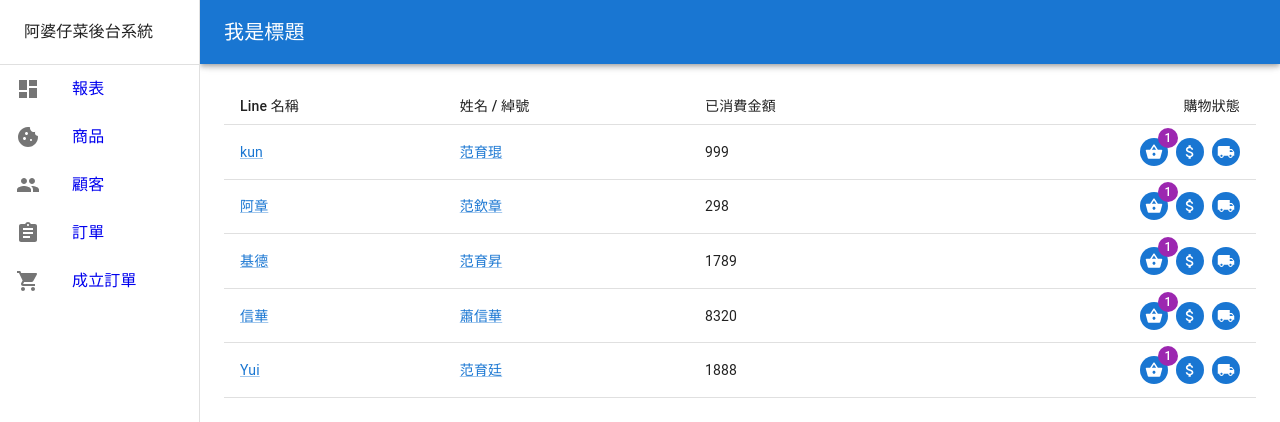
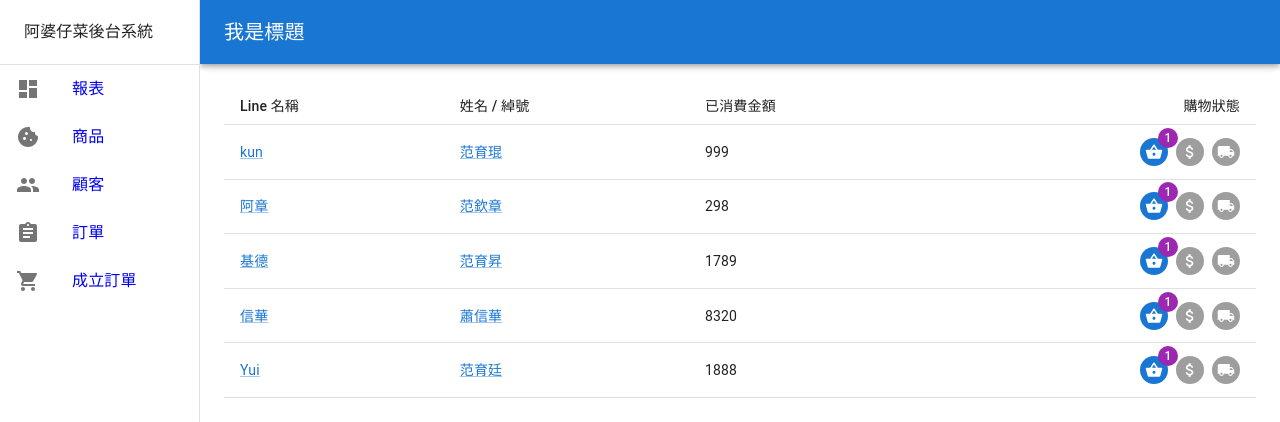
Before and after one commit to ykf2020/apoatsai_frontend, a Next.js app: page /customer in a window 1280 px wide. Shown: the top 422 px of the page. Built offline with nearby package versions, Linux system fonts and the light colour scheme.

Commit message:
fix button logic

```diff
--- a/src/components/basketIconButton.js
+++ b/src/components/basketIconButton.js
@@ -2,9 +2,9 @@ import Badge from "@mui/material/Badge";
 import ShoppingBasketRoundedIcon from "@mui/icons-material/ShoppingBasketRounded";
 import IconButton from "@mui/material/IconButton";
 import { useTheme } from "@mui/material/styles";
+import { grey } from "@mui/material/colors";
 export default function BasketIconButton({
   badgeContent = 0,
-  disabled = false,
   onClick = () => {
     return;
   },
@@ -15,14 +15,14 @@ export default function BasketIconButton({
       <IconButton
         onClick={onClick}
         sx={{
-          backgroundColor: disabled ? grey[500] : theme.palette.primary.main,
+          backgroundColor: badgeContent>1 ? grey[500] : theme.palette.primary.main,
           color: "white",
           "&:hover": {
-            cursor: disabled && "default",
-            backgroundColor: disabled
+            cursor: badgeContent>1 && "default",
+            backgroundColor: badgeContent>1
               ? grey[500]
               : theme.palette.primary.main.contrastText,
-            color: disabled ? "white" : theme.palette.primary.light,
+            color: badgeContent>1 ? "white" : theme.palette.primary.light,
           },
         }}
         size="small"
--- a/src/components/paidIconButton.js
+++ b/src/components/paidIconButton.js
@@ -2,20 +2,21 @@ import Badge from "@mui/material/Badge";
 import AttachMoneyIcon from "@mui/icons-material/AttachMoney";
 import IconButton from "@mui/material/IconButton";
 import { useTheme } from "@mui/material/styles";
-export default function PaidIconButton({ disabled = false }) {
+import { grey } from "@mui/material/colors";
+export default function PaidIconButton({ notPaidYet = false }) {
   const theme = useTheme();
   return (
     <Badge badgeContent={0} color="secondary">
       <IconButton
         sx={{
-          backgroundColor: disabled ? grey[500] : theme.palette.primary.main,
+          backgroundColor: notPaidYet ? theme.palette.primary.main : grey[500],
           color: "white",
           "&:hover": {
-            cursor: disabled && "default",
-            backgroundColor: disabled
-              ? grey[500]
-              : theme.palette.primary.main.contrastText,
-            color: disabled ? "white" : theme.palette.primary.light,
+            cursor: !notPaidYet && "default",
+            backgroundColor: notPaidYet
+              ? theme.palette.primary.main.contrastText
+              : grey[500],
+            color: notPaidYet ? theme.palette.primary.light : "white",
           },
         }}
         size="small"
--- a/src/components/pickUpIconButton.js
+++ b/src/components/pickUpIconButton.js
@@ -3,20 +3,22 @@ import IconButton from "@mui/material/IconButton";
 import LocalShippingIcon from "@mui/icons-material/LocalShipping";
 import { useTheme } from "@mui/material/styles";
 import { grey } from "@mui/material/colors";
-export default function PickUpIconButton({ disabled = false }) {
+export default function PickUpIconButton({ notPickUpYet = false }) {
   const theme = useTheme();
   return (
     <Badge badgeContent={0} color="secondary">
       <IconButton
         sx={{
-          backgroundColor: disabled ? grey[500] : theme.palette.primary.main,
+          backgroundColor: notPickUpYet
+            ? theme.palette.primary.main
+            : grey[500],
           color: "white",
           "&:hover": {
-            cursor: disabled && "default",
-            backgroundColor: disabled
-              ? grey[500]
-              : theme.palette.primary.main.contrastText,
-            color: disabled ? "white" : theme.palette.primary.light,
+            cursor: !notPickUpYet && "default",
+            backgroundColor: notPickUpYet
+              ? theme.palette.primary.main.contrastText
+              : grey[500],
+            color: notPickUpYet ? theme.palette.primary.light : "white",
           },
         }}
         size="small"
--- a/src/pages/customer/index.js
+++ b/src/pages/customer/index.js
@@ -34,8 +34,8 @@ export function Row({ data }) {
               }}
               badgeContent={1}
             />
-            <PaidIconButton />
-            <PickUpIconButton />
+            <PaidIconButton notPaidYet={false}/>
+            <PickUpIconButton notPickUpYet={false}/>
           </Grid>
         </TableCell>
       </TableRow>
```
